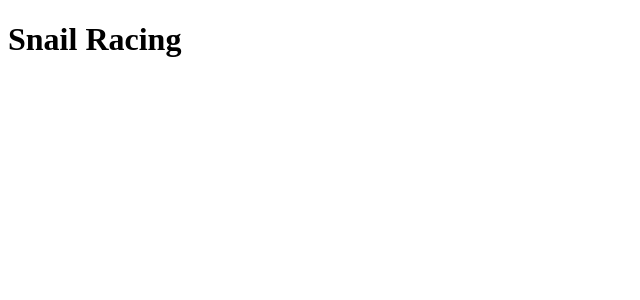
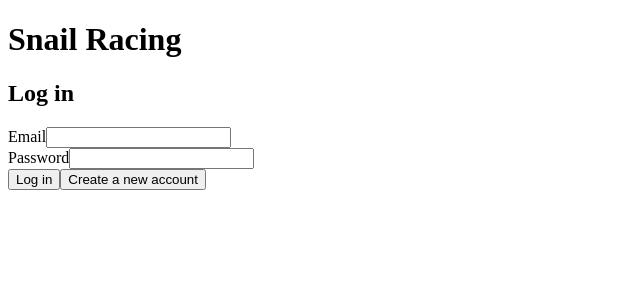
Before and after one commit to NuriRomeroDev/nuri-6243, a React (Vite) app in the folder client/: page / in a window 1280 px wide. Shown: the top 300 px of the page, without its empty margins (0-640 px from the left). Built offline with nearby package versions, Linux system fonts and the light colour scheme.

Commit message:
feat(app): add auth screens and session gate

```diff
--- a/client/src/App.tsx
+++ b/client/src/App.tsx
@@ -1,3 +1,17 @@
+import { useAuth } from "./auth/useAuth";
+import { AuthScreen } from "./ui/AuthScreen";
+import { Home } from "./ui/Home";
+
 export function App() {
-  return <h1>Snail Racing</h1>;
+  const { user, register, login, logout } = useAuth();
+  return (
+    <main className="app">
+      <h1>Snail Racing</h1>
+      {user ? (
+        <Home user={user} onLogout={logout} />
+      ) : (
+        <AuthScreen onRegister={register} onLogin={login} />
+      )}
+    </main>
+  );
 }
--- a/client/src/auth/password.ts
+++ b/client/src/auth/password.ts
@@ -10,7 +10,7 @@ export type PasswordHash = {
 const toB64 = (bytes: Uint8Array) => btoa(String.fromCharCode(...bytes));
 const fromB64 = (s: string) => Uint8Array.from(atob(s), (c) => c.charCodeAt(0));
 
-async function derive(password: string, salt: Uint8Array, iterations: number) {
+async function derive(password: string, salt: Uint8Array<ArrayBuffer>, iterations: number) {
   const key = await crypto.subtle.importKey(
     "raw",
     new TextEncoder().encode(password),
--- /dev/null
+++ b/client/src/auth/useAuth.ts
@@ -0,0 +1,24 @@
+import { useState } from "react";
+import * as auth from "./auth";
+import type { AuthResult, User } from "./auth";
+
+export function useAuth() {
+  const [user, setUser] = useState<User | null>(auth.currentUser);
+
+  const settle = (result: AuthResult) => {
+    if (result.ok) setUser(result.user);
+    return result;
+  };
+
+  return {
+    user,
+    register: async (input: Parameters<typeof auth.register>[0]) =>
+      settle(await auth.register(input)),
+    login: async (email: string, password: string) =>
+      settle(await auth.login(email, password)),
+    logout: () => {
+      auth.logout();
+      setUser(null);
+    },
+  };
+}
--- /dev/null
+++ b/client/src/ui/AuthForms.tsx
@@ -0,0 +1,129 @@
+import { useEffect, useRef, useState, type ReactNode } from "react";
+import type {
+  FieldErrors,
+  LoginValues,
+  RegisterValues,
+} from "../auth/validation";
+import { TextField } from "./TextField";
+
+type FormProps<V> = {
+  errors: FieldErrors<V>;
+  formError?: string | undefined;
+  pending: boolean;
+  onSubmit: (values: V) => void;
+  onSwitch: () => void;
+};
+
+type ShellProps = {
+  title: string;
+  submitLabel: string;
+  switchLabel: string;
+  errors: object;
+  formError?: string | undefined;
+  pending: boolean;
+  onSubmit: () => void;
+  onSwitch: () => void;
+  children: ReactNode;
+};
+
+function FormShell({
+  title,
+  submitLabel,
+  switchLabel,
+  errors,
+  formError,
+  pending,
+  onSubmit,
+  onSwitch,
+  children,
+}: ShellProps) {
+  const ref = useRef<HTMLFormElement>(null);
+
+  useEffect(() => {
+    ref.current?.querySelector<HTMLElement>('[aria-invalid="true"]')?.focus();
+  }, [errors]);
+
+  return (
+    <form
+      ref={ref}
+      noValidate
+      aria-busy={pending}
+      onSubmit={(e) => {
+        e.preventDefault();
+        onSubmit();
+      }}
+    >
+      <h2>{title}</h2>
+      {children}
+      {formError && (
+        <p role="alert" className="form-error">
+          {formError}
+        </p>
+      )}
+      <button type="submit" disabled={pending}>
+        {submitLabel}
+      </button>
+      <button type="button" className="link" onClick={onSwitch}>
+        {switchLabel}
+      </button>
+    </form>
+  );
+}
+
+export function LoginForm({ errors, onSubmit, ...rest }: FormProps<LoginValues>) {
+  const [values, setValues] = useState<LoginValues>({ email: "", password: "" });
+  const set = (key: keyof LoginValues) => (value: string) =>
+    setValues((v) => ({ ...v, [key]: value }));
+
+  return (
+    <FormShell
+      {...rest}
+      errors={errors}
+      title="Log in"
+      submitLabel="Log in"
+      switchLabel="Create a new account"
+      onSubmit={() => onSubmit(values)}
+    >
+      <TextField label="Email" name="email" type="email" autoComplete="email"
+        value={values.email} onChange={set("email")} error={errors.email} />
+      <TextField label="Password" name="password" type="password"
+        autoComplete="current-password" value={values.password}
+        onChange={set("password")} error={errors.password} />
+    </FormShell>
+  );
+}
+
+export function RegisterForm({ errors, onSubmit, ...rest }: FormProps<RegisterValues>) {
+  const [values, setValues] = useState<RegisterValues>({
+    fullName: "",
+    email: "",
+    password: "",
+    confirmPassword: "",
+  });
+  const set = (key: keyof RegisterValues) => (value: string) =>
+    setValues((v) => ({ ...v, [key]: value }));
+
+  return (
+    <FormShell
+      {...rest}
+      errors={errors}
+      title="Create account"
+      submitLabel="Create account"
+      switchLabel="I already have an account"
+      onSubmit={() => onSubmit(values)}
+    >
+      <TextField label="Full name" name="fullName" type="text"
+        autoComplete="name" value={values.fullName}
+        onChange={set("fullName")} error={errors.fullName} />
+      <TextField label="Email" name="email" type="email" autoComplete="email"
+        value={values.email} onChange={set("email")} error={errors.email} />
+      <TextField label="Password" name="password" type="password"
+        autoComplete="new-password" value={values.password}
+        onChange={set("password")} error={errors.password}
+        hint="At least 8 characters, with a letter and a number" />
+      <TextField label="Confirm password" name="confirmPassword" type="password"
+        autoComplete="new-password" value={values.confirmPassword}
+        onChange={set("confirmPassword")} error={errors.confirmPassword} />
+    </FormShell>
+  );
+}
--- /dev/null
+++ b/client/src/ui/AuthScreen.tsx
@@ -0,0 +1,70 @@
+import { useState } from "react";
+import type { AuthResult } from "../auth/auth";
+import {
+  validateLogin,
+  validateRegister,
+  type FieldErrors,
+  type LoginValues,
+  type RegisterValues,
+} from "../auth/validation";
+import { LoginForm, RegisterForm } from "./AuthForms";
+
+type Props = {
+  onRegister: (input: Omit<RegisterValues, "confirmPassword">) => Promise<AuthResult>;
+  onLogin: (email: string, password: string) => Promise<AuthResult>;
+};
+
+type Errors = FieldErrors<RegisterValues>;
+
+export function AuthScreen({ onRegister, onLogin }: Props) {
+  const [mode, setMode] = useState<"login" | "register">("login");
+  const [pending, setPending] = useState(false);
+  const [fieldErrors, setFieldErrors] = useState<Errors>({});
+  const [formError, setFormError] = useState<string>();
+
+  const switchMode = () => {
+    setMode(mode === "login" ? "register" : "login");
+    setFieldErrors({});
+    setFormError(undefined);
+  };
+
+  async function submit(errors: Errors, run: () => Promise<AuthResult>) {
+    setFormError(undefined);
+    setFieldErrors(errors);
+    if (Object.keys(errors).length > 0) return;
+    setPending(true);
+    try {
+      const result = await run();
+      if (result.ok) return;
+      if (result.error === "EMAIL_TAKEN")
+        setFieldErrors({ email: "An account with this email already exists" });
+      else setFormError("Invalid email or password");
+    } catch {
+      setFormError("Could not save your data. Check browser storage and try again.");
+    } finally {
+      setPending(false);
+    }
+  }
+
+  const shared = { pending, formError, onSwitch: switchMode };
+
+  return mode === "login" ? (
+    <LoginForm
+      {...shared}
+      errors={fieldErrors}
+      onSubmit={(v: LoginValues) =>
+        void submit(validateLogin(v), () => onLogin(v.email, v.password))
+      }
+    />
+  ) : (
+    <RegisterForm
+      {...shared}
+      errors={fieldErrors}
+      onSubmit={(v) =>
+        void submit(validateRegister(v), () =>
+          onRegister({ fullName: v.fullName, email: v.email, password: v.password }),
+        )
+      }
+    />
+  );
+}
--- /dev/null
+++ b/client/src/ui/Home.tsx
@@ -0,0 +1,16 @@
+import type { User } from "../auth/auth";
+
+const usd = new Intl.NumberFormat("en-US", { style: "currency", currency: "USD" });
+
+export function Home({ user, onLogout }: { user: User; onLogout: () => void }) {
+  return (
+    <section className="card">
+      <h2>Welcome, {user.fullName}</h2>
+      <p className="balance-label">Balance</p>
+      <p className="balance">{usd.format(user.balanceCents / 100)}</p>
+      <button type="button" onClick={onLogout}>
+        Log out
+      </button>
+    </section>
+  );
+}
--- /dev/null
+++ b/client/src/ui/TextField.tsx
@@ -0,0 +1,45 @@
+type Props = {
+  label: string;
+  name: string;
+  type: string;
+  autoComplete: string;
+  value: string;
+  onChange: (value: string) => void;
+  error?: string | undefined;
+  hint?: string;
+};
+
+export function TextField({
+  label,
+  name,
+  type,
+  autoComplete,
+  value,
+  onChange,
+  error,
+  hint,
+}: Props) {
+  const errorId = `${name}-error`;
+  return (
+    <div className="field">
+      <label htmlFor={name}>{label}</label>
+      <input
+        id={name}
+        name={name}
+        type={type}
+        autoComplete={autoComplete}
+        value={value}
+        required
+        aria-invalid={error ? "true" : undefined}
+        aria-describedby={error ? errorId : undefined}
+        onChange={(e) => onChange(e.target.value)}
+      />
+      {hint && !error && <p className="field-hint">{hint}</p>}
+      {error && (
+        <p id={errorId} className="field-error">
+          {error}
+        </p>
+      )}
+    </div>
+  );
+}
```
